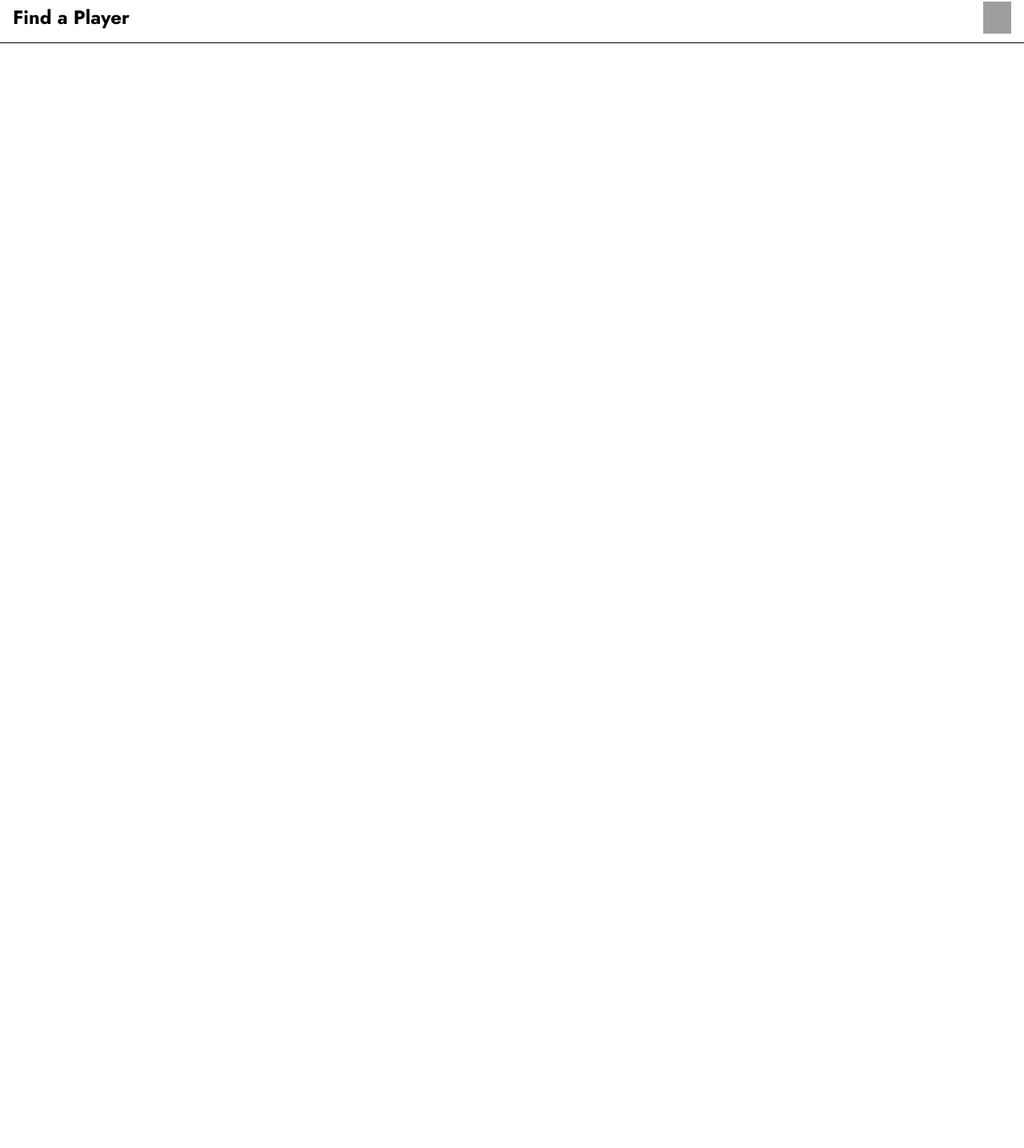
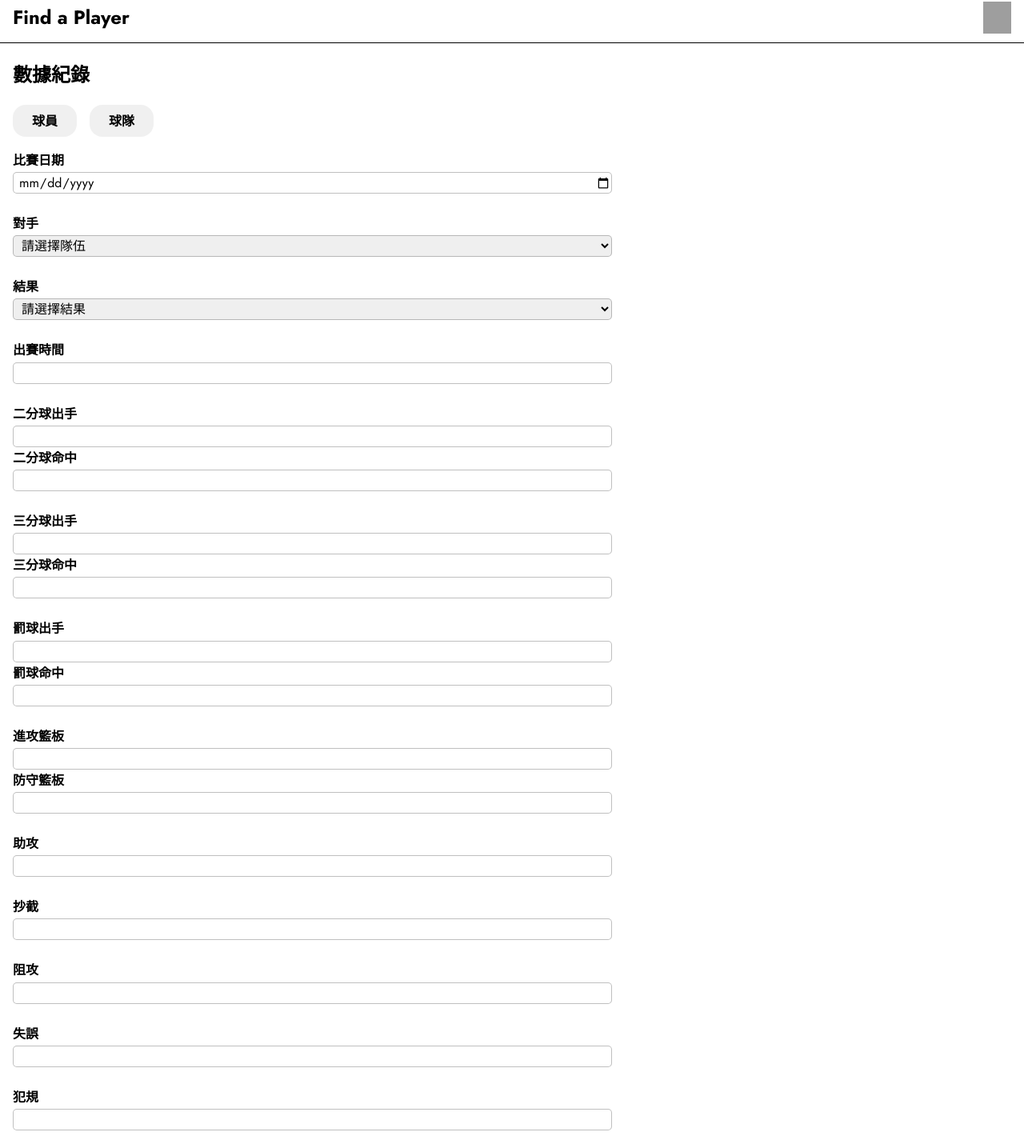
Before and after one commit to Furxx2000/Vue-Find-Players, a Vue app: page /saveGames in a window 1280 px wide. Before the commit this address had no page. Shown: the part 10-1445 px from the top of the page at 80% size. Before the commit the page ends 800 px from the top, so only its background shows below. Built offline with nearby package versions, Linux system fonts and the light colour scheme; grey boxes are pictures that could not be loaded.

Commit message:
新增加Savegames頁面

```diff
--- a/src/components/layouts/TheMenu.vue
+++ b/src/components/layouts/TheMenu.vue
@@ -15,6 +15,7 @@
         </router-link>
         <ul>
           <li><router-link to="/players">Players</router-link></li>
+          <li><router-link to="/saveGames">Save Games</router-link></li>
         </ul>
       </nav>
     </transition>
@@ -79,7 +80,7 @@ nav {
     figure {
       width: 50px;
       height: 50px;
-      margin: 0 0.5rem 0 0;
+      margin: 0 0.5rem 0 0.9rem;
       display: flex;
       align-items: center;
 
@@ -100,6 +101,7 @@ nav {
     margin: 0;
 
     li {
+      margin: 1rem;
       font-size: 1.5rem;
       font-weight: 600;
       list-style-type: none;
--- /dev/null
+++ b/src/pages/save/SaveGames.vue
@@ -0,0 +1,160 @@
+<template>
+  <main>
+    <h2>數據紀錄</h2>
+
+    <ul>
+      <li>球員</li>
+      <li>球隊</li>
+    </ul>
+
+    <form @submit.prevent="">
+      <div class="form-control">
+        <label for="比賽日期">比賽日期</label>
+        <input type="date" id="gamedate" />
+      </div>
+      <div class="form-control">
+        <label for="對手">對手</label>
+        <select name="opponents" id="opponent-select">
+          <option value="">請選擇隊伍</option>
+          <option value="新北國王">新北國王</option>
+          <option value="桃園領航猿">桃園領航猿</option>
+          <option value="台新夢想家">台新夢想家</option>
+          <option value="高雄鋼鐵人">高雄鋼鐵人</option>
+          <option value="台北富邦勇士">台北富邦勇士</option>
+        </select>
+      </div>
+      <div class="form-control">
+        <label for="結果">結果</label>
+        <select name="result" id="result-select">
+          <option value="">請選擇結果</option>
+          <option value="">勝</option>
+          <option value="">敗</option>
+        </select>
+      </div>
+      <div class="form-control">
+        <label for="時間">出賽時間</label>
+        <input type="number" id="gametime" />
+      </div>
+      <div class="form-control">
+        <label for="二分球出手">二分球出手</label>
+        <input type="number" id="two-fga" />
+        <label for="二分球命中">二分球命中</label>
+        <input type="number" id="two-fgm" />
+      </div>
+      <div class="form-control">
+        <label for="三分球出手">三分球出手</label>
+        <input type="number" id="three-fga" />
+        <label for="三分球命中">三分球命中</label>
+        <input type="number" id="three-fgm" />
+      </div>
+      <div class="form-control">
+        <label for="罰球出手">罰球出手</label>
+        <input type="number" id="fta" />
+        <label for="罰球命中">罰球命中</label>
+        <input type="number" id="ftm" />
+      </div>
+      <div class="form-control">
+        <label for="進攻籃板">進攻籃板</label>
+        <input type="number" id="oreb" />
+        <label for="防守籃板">防守籃板</label>
+        <input type="number" id="dreb" />
+      </div>
+      <div class="form-control">
+        <label for="助攻">助攻</label>
+        <input type="number" id="ast" />
+      </div>
+      <div class="form-control">
+        <label for="抄截">抄截</label>
+        <input type="number" id="stl" />
+      </div>
+      <div class="form-control">
+        <label for="阻攻">阻攻</label>
+        <input type="number" id="blk" />
+      </div>
+      <div class="form-control">
+        <label for="失誤">失誤</label>
+        <input type="number" id="tov" />
+      </div>
+      <div class="form-control">
+        <label for="犯規">犯規</label>
+        <input type="number" id="pf" />
+      </div>
+      <button>確認送出</button>
+    </form>
+  </main>
+</template>
+
+<script>
+export default {
+  setup() {},
+};
+</script>
+
+<style lang="scss" scoped>
+main {
+  padding: 0 1rem;
+
+  ul {
+    display: flex;
+    align-items: center;
+    padding: 0;
+
+    li {
+      display: flex;
+      align-items: center;
+      justify-content: center;
+      list-style-type: none;
+      width: 80px;
+      height: 40px;
+      font-weight: 600;
+      background-color: rgba(128, 128, 128, 0.116);
+      border-radius: 1rem;
+      margin-right: 1rem;
+    }
+
+    li.active {
+      background-color: gray;
+      color: white;
+    }
+  }
+
+  form {
+    .form-control {
+      margin-bottom: 1.5rem;
+
+      label {
+        font-weight: 600;
+        display: block;
+        margin-bottom: 0.2rem;
+      }
+
+      input {
+        width: 60%;
+        display: block;
+        font: inherit;
+        border: 1px solid rgba(128, 128, 128, 0.5);
+        border-radius: 5px;
+        padding-left: 6px;
+      }
+
+      select {
+        width: 60%;
+        display: block;
+        font: inherit;
+        border: 1px solid rgba(128, 128, 128, 0.5);
+        border-radius: 5px;
+        padding-left: 6px;
+      }
+    }
+
+    button {
+      font: inherit;
+      color: white;
+      background-color: rgba(0, 0, 0, 0.63);
+      border: none;
+      padding: 0.5rem 1rem;
+      border-radius: 10px;
+    }
+  }
+}
+</style>
--- a/src/router.js
+++ b/src/router.js
@@ -2,6 +2,7 @@ import { createRouter, createWebHistory } from "vue-router";
 import PlayersList from "./pages/players/PlayersList.vue";
 import Search from "./pages/search/Search.vue";
 import PlayerDetail from "./pages/players/PlayerDetail.vue";
+import SaveGames from "./pages/save/SaveGames.vue";
 
 const router = createRouter({
   history: createWebHistory(),
@@ -10,6 +11,7 @@ const router = createRouter({
     { path: "/search", component: Search },
     { path: "/players", component: PlayersList },
     { path: "/players/:id", component: PlayerDetail, props: true },
+    { path: "/saveGames", component: SaveGames },
   ],
 });
 
```
